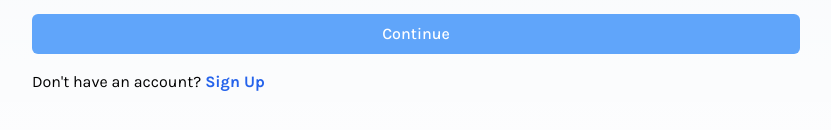
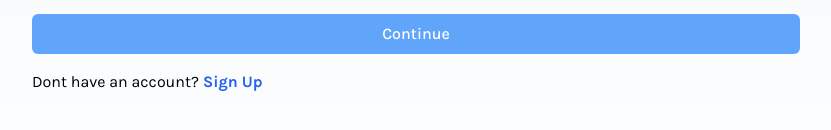
Before and after one commit to rogercerpa/InveCarsApp, a Next.js app in the folder invecars/: page /sign-in in a window 1280 px wide. Shown: the part 522-652 px from the top of the page, without its empty margins (224-1055 px from the left). Built offline with nearby package versions, Linux system fonts and the light colour scheme; no server answers.

Commit message:
home page fixed

```diff
--- a/invecars/app/sign-in/page.tsx
+++ b/invecars/app/sign-in/page.tsx
@@ -6,7 +6,7 @@ export default function Page() {
     <div className="flex flex-col gap-4">
       <SignInForm />
       <div className="flex flex-row items-center gap-1">
-        <p>Don't have an account?</p>
+        <p>Dont have an account?</p>
         <Link href="/sign-up" className="text-blue-600 font-bold">
           Sign Up
         </Link>
```
